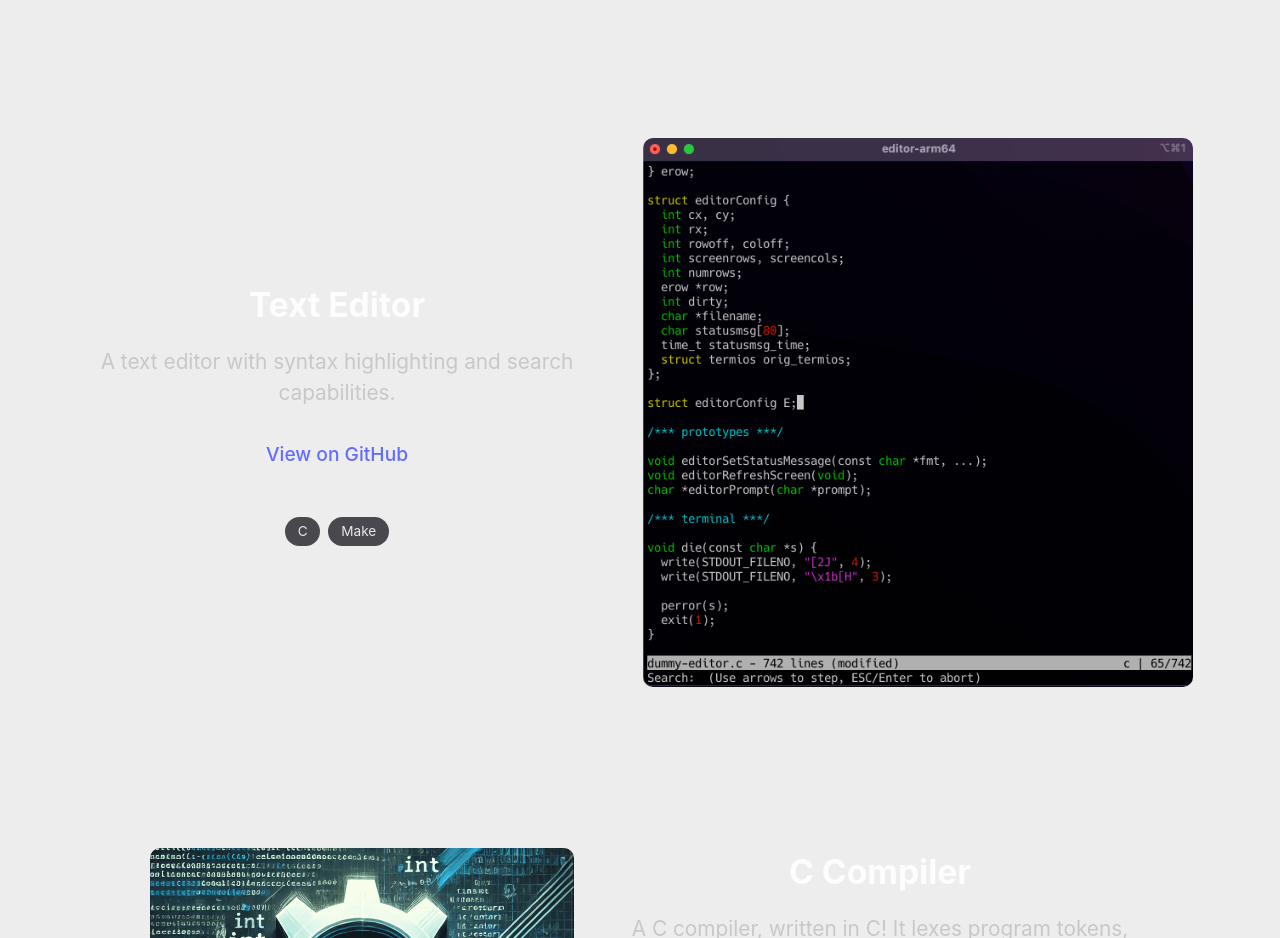
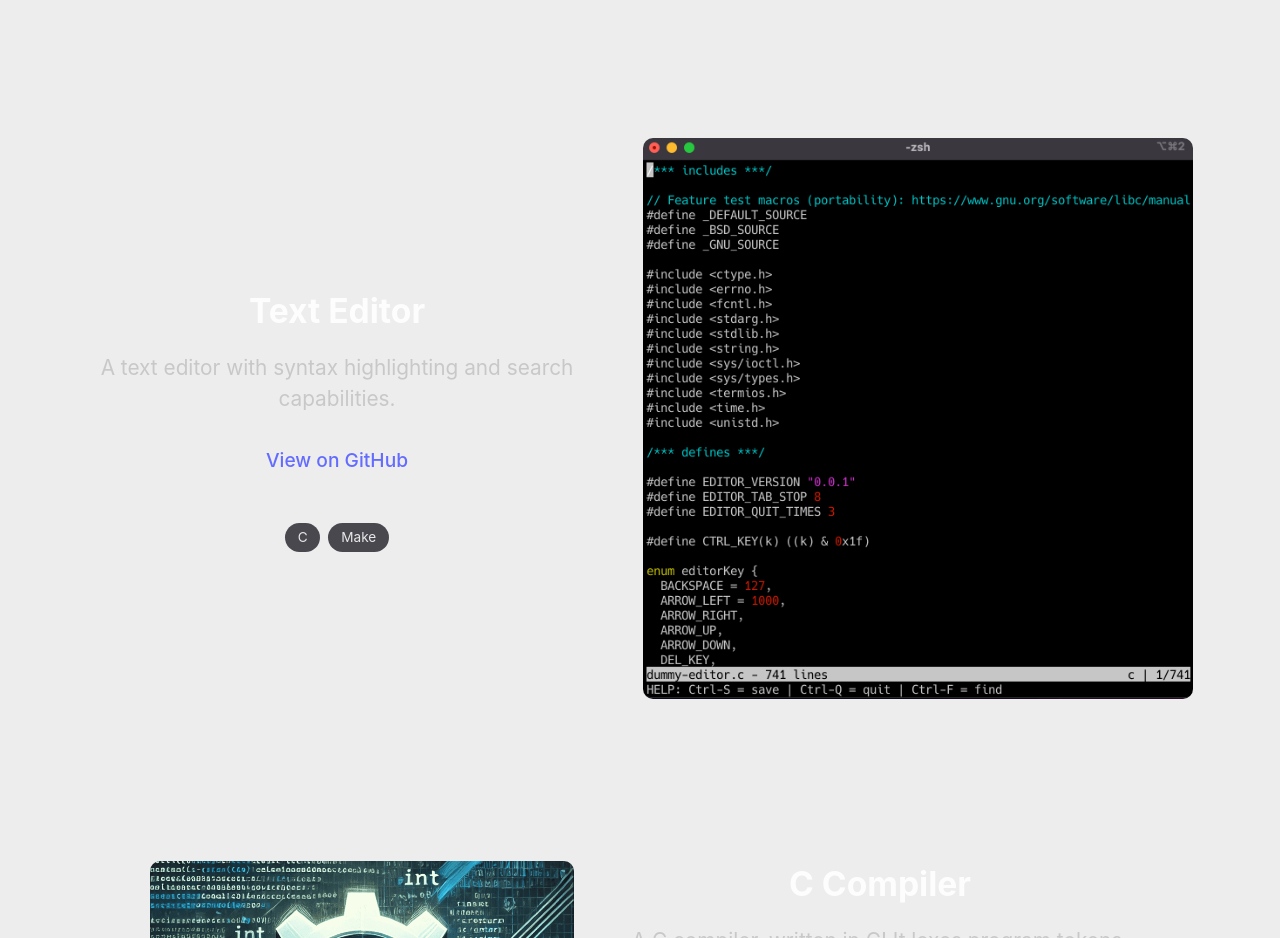
Before and after one commit to brendandagys/Portfolio, a React (Vite) app in the folder frontend/: page / in a window 1280 px wide. Shown: the part 2540-3478 px from the top of the page. Built offline with nearby package versions, Linux system fonts and the light colour scheme.

Commit message:
Replace text editor project image with a GIF

```diff
--- a/frontend/src/components/WorkSection.tsx
+++ b/frontend/src/components/WorkSection.tsx
@@ -1,7 +1,7 @@
 import "../css/WorkSection.css";
 import cCompiler from "../images/c-compiler.png";
 import vacationRentalSiteScreenshot from "../images/vacation-rental-site-screenshot.png"; // eslint-disable-line max-len
-import textEditorScreenshot from "../images/text-editor-screenshot.png";
+import textEditorGif from "../images/text-editor.gif";
 import serverlessMergeSortScreenshot from "../images/serverless-merge-sort-screenshot.png"; // eslint-disable-line max-len
 import financesScreenshot from "../images/finances-app-screenshot.png";
 import { Pills } from "./Pills";
@@ -53,7 +53,7 @@ export const WorkSection: React.FC = () => {
 
           <div className="work-card">
             <div className="work-image-card">
-              <img src={textEditorScreenshot} alt="Text editor" />
+              <img src={textEditorGif} alt="Text editor" />
             </div>
 
             <div className="work-text-card">
```
Also changed, not shown: frontend/src/images/text-editor.gif (added).
